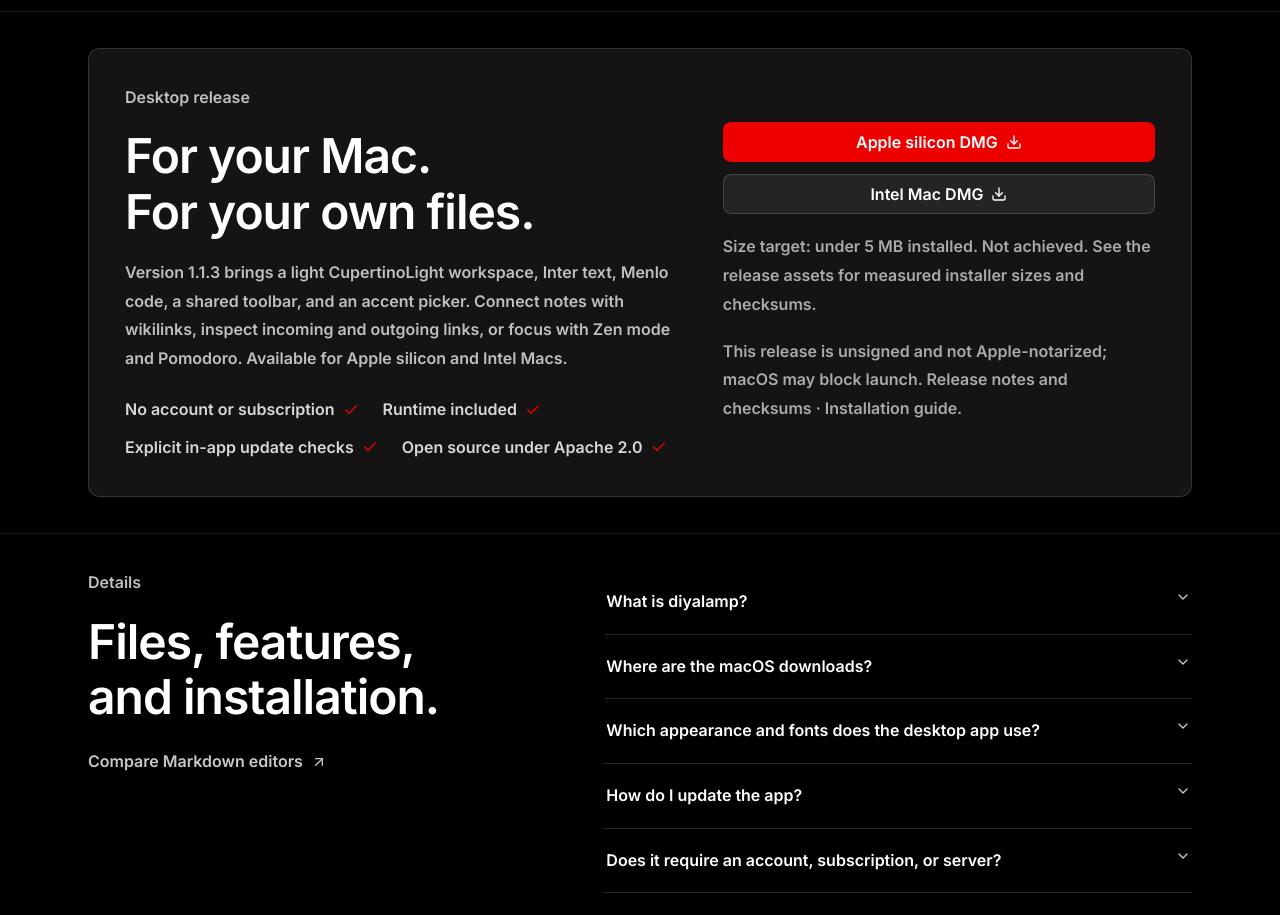
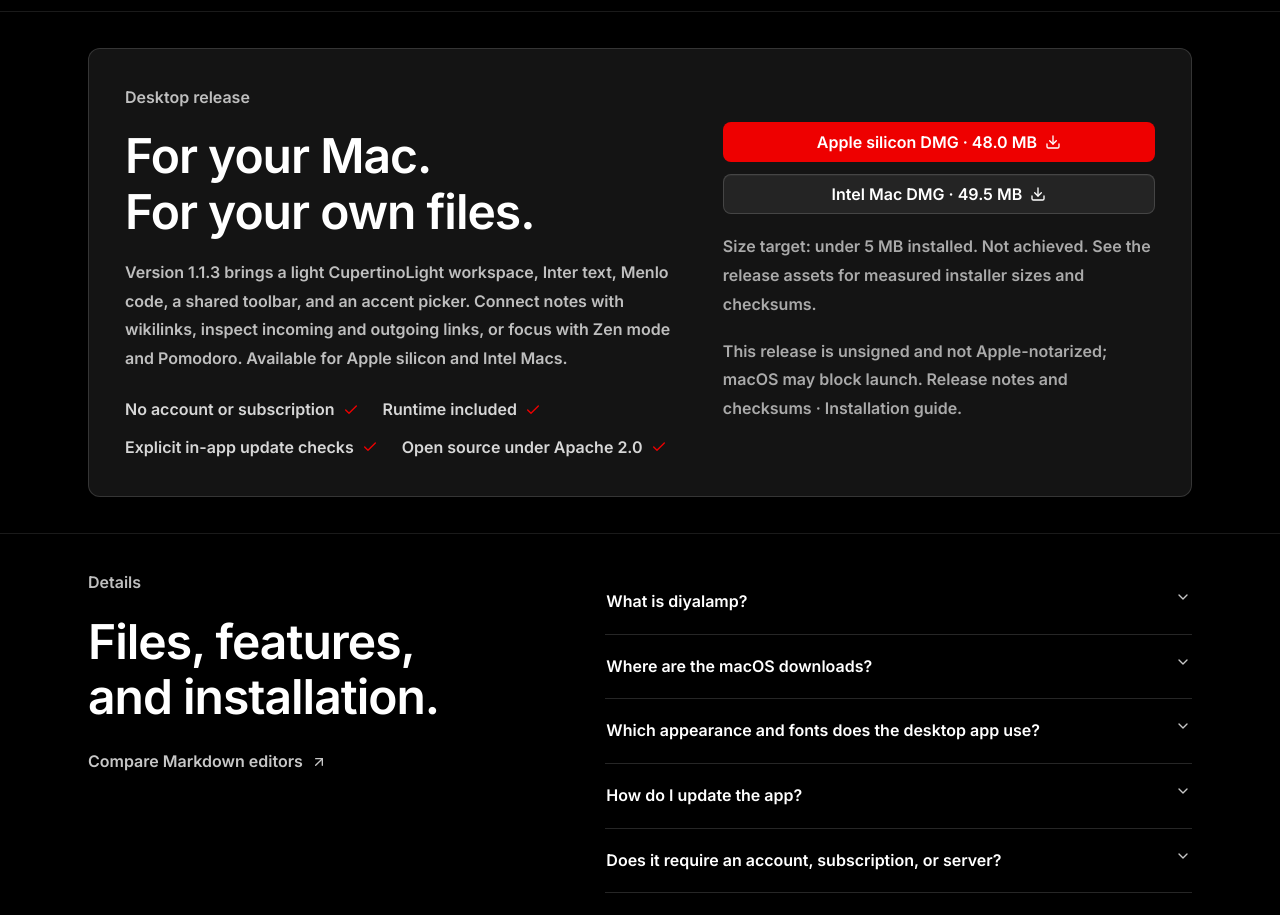
Before and after one commit to diyalamp/diyalamp.github.io, a Next.js app in the folder website/: page / in a window 1280 px wide. Shown: the part 1700-2615 px from the top of the page. Built offline with nearby package versions, Linux system fonts and the light colour scheme.

Commit message:
docs: add measured desktop 1.1.3 installer sizes

```diff
--- a/website/src/app/page.tsx
+++ b/website/src/app/page.tsx
@@ -19,7 +19,7 @@ const faqs=[
  {q:"Which Markdown features are supported?",a:"The desktop editor supports headings, bold, italic, links, lists, checklists, quotes, inline code, and fenced code blocks. This release does not include the full CommonMark specification, rich tables, remote-image previews, plugins, or sync."},
  {q:"Can I connect notes?",a:"Yes. Write [[Note name]] to link to an existing note, or use a relative Markdown file link. Open Connections from the toolbar to see a directed SmartGraph diagram and Incoming and Outgoing lists for the active note. Click a list item or double-click a graph node to open it. The graph indexes saved files locally; it does not create notes, rewrite links, or sync them."},
  {q:"Are there focus tools?",a:"Zen mode hides the workspace controls while preserving your open notes and selection. The top-toolbar Pomodoro control opens an animated AtlantaFX Popover with Start, Stop, and Reset. These are desktop features; the browser notebook has its own separate controls."},
- {q:"How small is the app?",a:"Under 5 MB installed remains an engineering target, not an achieved size. The self-contained desktop package includes its runtime and UI libraries. GitHub Releases lists the actual installer sizes and matching checksums; download size and installed size are different measurements."},
+ {q:"How small is the app?",a:`Version ${desktopRelease.version} installers are ${desktopRelease.appleSiliconBytes.toLocaleString("en-US")} bytes for Apple silicon (${(desktopRelease.appleSiliconBytes / 1e6).toFixed(1)} MB) and ${desktopRelease.intelBytes.toLocaleString("en-US")} bytes for Intel (${(desktopRelease.intelBytes / 1e6).toFixed(1)} MB). Both include the runtime and UI libraries. Download size and installed size are different measurements. Under 5 MB installed remains an engineering target, not an achieved size. Matching checksums are published with the release assets.`},
  {q:"Can I contribute?",a:"Yes. The project is Apache-2.0 licensed. The repository includes build instructions, tests, issue templates, and a contributor guide. Bug reports with fictional sample notes, accessibility feedback, and Markdown compatibility tests are useful contributions."}
 ];
 export default function Home(){return <main className="simple-site">
@@ -31,7 +31,7 @@ export default function Home(){return <main className="simple-site">
  {icon:FolderOpenIcon,title:"Local files",text:"Open a folder on your Mac. Browse Markdown files and subfolders, search notes, and create, rename, or recover deleted notes."},
  {icon:SplitIcon,title:"Tabs and split view",text:"Open, close, and reorder note tabs. Drag a note to the right edge to keep a reference beside your writing."}
  ].map(({icon:Icon,title,text})=><article className="simple-feature-card" key={title}><Icon className="size-5"/><h2>{title}</h2><p>{text}</p></article>)}</div></div></section>
- <section id="download"><div className="max-w-6xl mx-auto px-6"><div className="simple-release-card"><div><span className="simple-kicker">Desktop release</span><h2>For your Mac.<br/>For your own files.</h2><p>Version {desktopRelease.version} brings a light CupertinoLight workspace, Inter text, Menlo code, a shared toolbar, and an accent picker. Connect notes with wikilinks, inspect incoming and outgoing links, or focus with Zen mode and Pomodoro. Available for Apple silicon and Intel Macs.</p><ul>{["No account or subscription","Runtime included","Explicit in-app update checks","Open source under Apache 2.0"].map(t=><li key={t}><span>{t}</span><CheckIcon className="size-4"/></li>)}</ul></div><div className="simple-release-actions"><Button asChild><a href={desktopRelease.appleSilicon}>Apple silicon DMG<DownloadIcon className="size-4"/></a></Button><Button variant="secondary" asChild><a href={desktopRelease.intel}>Intel Mac DMG<DownloadIcon className="size-4"/></a></Button><p><strong>Size target: under 5 MB installed.</strong> Not achieved. See the release assets for measured installer sizes and checksums.</p><p>This release is unsigned and not Apple-notarized; macOS may block launch. <a href={desktopRelease.url}>Release notes and checksums</a> · <a href={desktopRelease.installation}>Installation guide</a>.</p></div></div></div></section>
+ <section id="download"><div className="max-w-6xl mx-auto px-6"><div className="simple-release-card"><div><span className="simple-kicker">Desktop release</span><h2>For your Mac.<br/>For your own files.</h2><p>Version {desktopRelease.version} brings a light CupertinoLight workspace, Inter text, Menlo code, a shared toolbar, and an accent picker. Connect notes with wikilinks, inspect incoming and outgoing links, or focus with Zen mode and Pomodoro. Available for Apple silicon and Intel Macs.</p><ul>{["No account or subscription","Runtime included","Explicit in-app update checks","Open source under Apache 2.0"].map(t=><li key={t}><span>{t}</span><CheckIcon className="size-4"/></li>)}</ul></div><div className="simple-release-actions"><Button asChild><a href={desktopRelease.appleSilicon}>Apple silicon DMG · {(desktopRelease.appleSiliconBytes / 1e6).toFixed(1)} MB<DownloadIcon className="size-4"/></a></Button><Button variant="secondary" asChild><a href={desktopRelease.intel}>Intel Mac DMG · {(desktopRelease.intelBytes / 1e6).toFixed(1)} MB<DownloadIcon className="size-4"/></a></Button><p><strong>Size target: under 5 MB installed.</strong> Not achieved. See the release assets for measured installer sizes and checksums.</p><p>This release is unsigned and not Apple-notarized; macOS may block launch. <a href={desktopRelease.url}>Release notes and checksums</a> · <a href={desktopRelease.installation}>Installation guide</a>.</p></div></div></div></section>
  <section id="questions"><div className="max-w-6xl mx-auto px-6 simple-questions"><div><span className="simple-kicker">Details</span><h2>Files, features,<br/>and installation.</h2><a className="simple-text-link" href="/alternatives/">Compare Markdown editors<ArrowUpRightIcon className="size-4"/></a></div><Accordion type="single" collapsible>{faqs.map((faq,i)=><AccordionItem key={faq.q} value={`q-${i}`}><AccordionTrigger>{faq.q}</AccordionTrigger><AccordionContent>{faq.a}</AccordionContent></AccordionItem>)}</Accordion></div></section>
  <footer className="landing-footer"><a href="#" className="landing-brand"><LampMark className="brand-lamp"/>diyalamp</a><nav className="footer-socials" aria-label="diyalamp social accounts"><a href="https://github.com/diyalamp">GitHub<SocialIcon name="github"/></a><a href="https://bsky.app/profile/diyalamp.com">Bluesky<SocialIcon name="bluesky"/></a><a href="https://www.reddit.com/r/DiyaLamp/">Reddit<SocialIcon name="reddit"/></a></nav><span className="production-credit">A <a href="https://jrxna.com" aria-label="JRXNA"><img src="/jrxna-logo.png" alt="JRXNA" width="74" height="18"/></a> production.</span></footer>
  </main>;}
--- a/website/src/lib/desktop-release.ts
+++ b/website/src/lib/desktop-release.ts
@@ -4,6 +4,8 @@ const source = 'https://github.com/diyalamp/diyalamp';
 
 export const desktopRelease = {
   version,
+  appleSiliconBytes: 48033713,
+  intelBytes: 49514944,
   source,
   url: `${source}/releases/tag/v${version}`,
   appleSilicon: `${source}/releases/download/v${version}/diyalamp-${version}-macos-arm64.dmg`,
```
Also changed, not shown: website/public/llms.txt, 1 other file (tests, documents, lock files or other folders).
